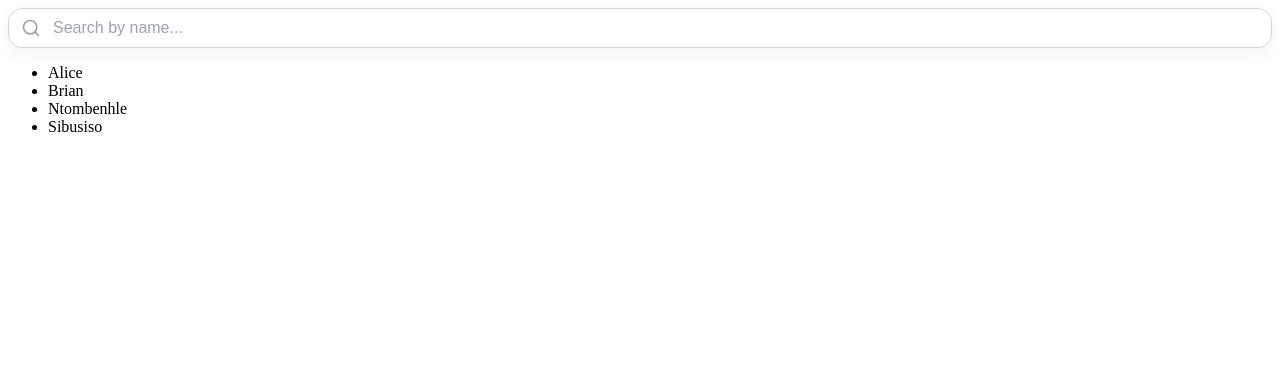
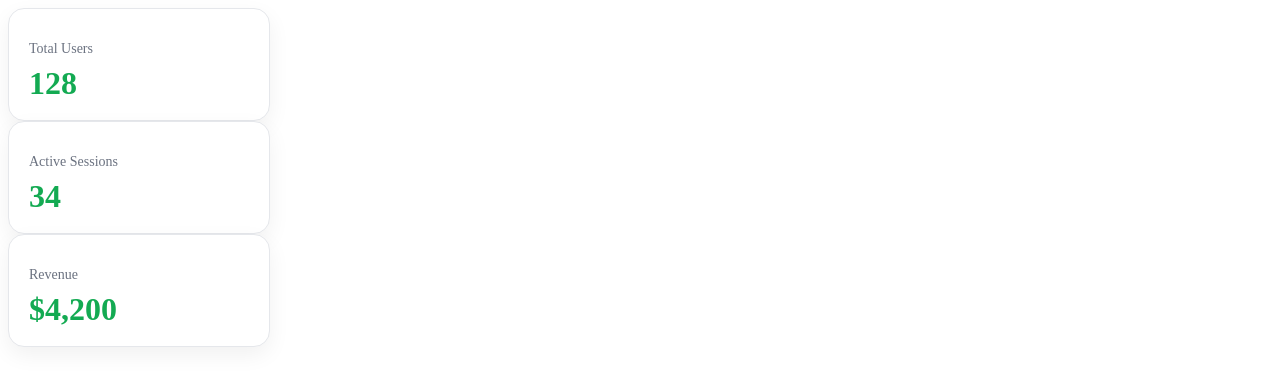
Before and after one commit to Bongeka-Bhungane/ChatBot, a React app in the folder frontend/: page / in a window 1280 px wide. Shown: the top 386 px of the page. Built offline with nearby package versions, Linux system fonts and the light colour scheme; the HTML template or start-up script is replaced by a standard one.

Commit message:
created stat component

```diff
--- a/frontend/src/App.tsx
+++ b/frontend/src/App.tsx
@@ -1,24 +1,19 @@
-import { useState } from "react";
-import SearchBar from "./components/searchbar";
+import { useState } from 'react'
 
-const users = ["Alice", "Brian", "Ntombenhle", "Sibusiso"];
 
-export default function Example() {
-  const [search, setSearch] = useState("");
+import './App.css'
+import StatCard from './components/starCard';
 
-  const filteredUsers = users.filter((name) =>
-    name.toLowerCase().includes(search.toLowerCase()),
-  );
+function App() {
+
 
   return (
     <>
-      <SearchBar value={search} onChange={setSearch} />
-
-      <ul>
-        {filteredUsers.map((name) => (
-          <li key={name}>{name}</li>
-        ))}
-      </ul>
+      <StatCard name="Total Users" value={128} />
+      <StatCard name="Active Sessions" value={34} />
+      <StatCard name="Revenue" value="$4,200" />
     </>
   );
 }
+
+export default App
--- /dev/null
+++ b/frontend/src/components/starCard.tsx
@@ -0,0 +1,18 @@
+import React from "react";
+import "../css/statCard.css";
+
+type StatCardProps = {
+  name: string;
+  value: number | string;
+};
+
+const StatCard: React.FC<StatCardProps> = ({ name, value }) => {
+  return (
+    <div className="stat-card">
+      <p className="stat-name">{name}</p>
+      <h2 className="stat-value">{value}</h2>
+    </div>
+  );
+};
+
+export default StatCard;
--- /dev/null
+++ b/frontend/src/css/statCard.css
@@ -0,0 +1,40 @@
+.stat-card {
+  width: 220px;
+  padding: 18px 20px;
+
+  border-radius: 16px;
+  background-color: #ffffff;
+  border: 1.5px solid #e5e7eb;
+
+  box-shadow: 0 8px 22px rgba(0, 0, 0, 0.06);
+  transition: all 0.25s ease;
+}
+
+/* Hover effect */
+.stat-card:hover {
+  border-color: #13aa52;
+  transform: translateY(-2px);
+  box-shadow: 0 12px 28px rgba(19, 170, 82, 0.18);
+}
+
+/* Label */
+.stat-name {
+  font-size: 14px;
+  font-weight: 500;
+  color: #6b7280;
+  margin-bottom: 8px;
+}
+
+/* Value */
+.stat-value {
+  font-size: 32px;
+  font-weight: 700;
+  color: #13aa52;
+  margin: 0;
+}
+
+.stats-grid {
+  display: flex;
+  gap: 20px;
+  flex-wrap: wrap;
+}
```
